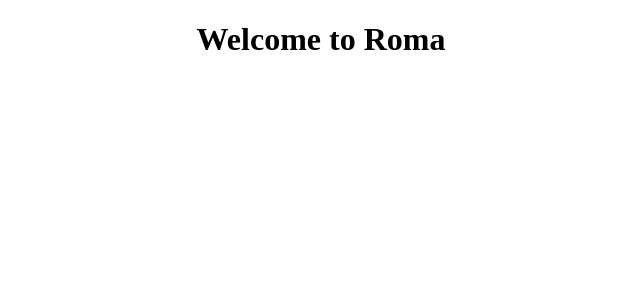
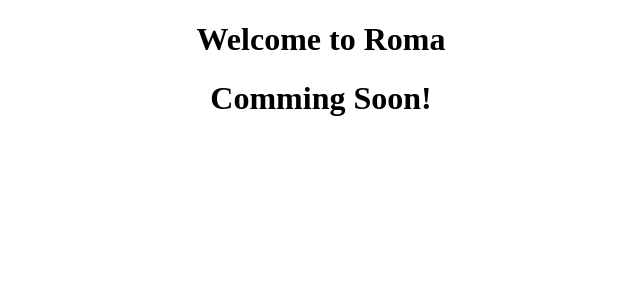
Before and after one commit to romamoulding/RomaShop, an Angular app: page / in a window 1280 px wide. Shown: the top 300 px of the page, without its empty margins (319-959 px from the left). Built offline with nearby package versions, Linux system fonts and the light colour scheme.

Commit message:
Sharjeel Push

```diff
--- a/src/app/app.component.html
+++ b/src/app/app.component.html
@@ -3,3 +3,5 @@
   <h1>
    Welcome to  {{title}}
   </h1>
+
+  <h1> Comming Soon!</h1>
```
